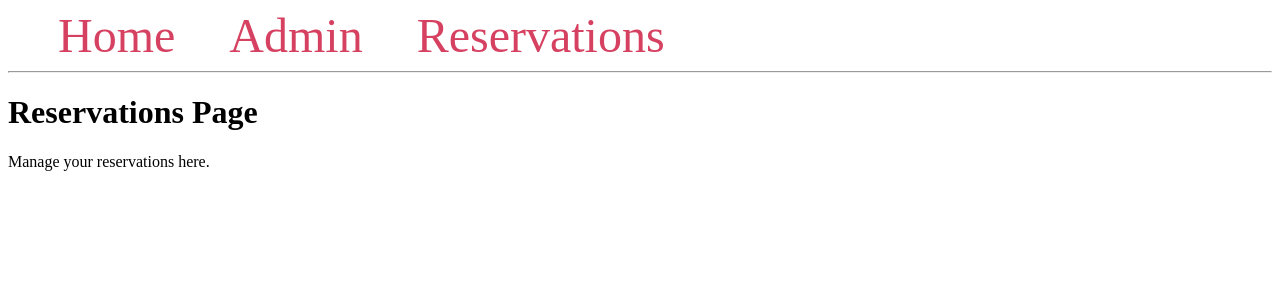
After one commit to DukeMinty/4320_FinalProject, a Flask app: page /reservations in a window 1280 px wide. The commit adds this page. Shown: the top 300 px of the page. Run offline with Flask 3, Linux system fonts and the light colour scheme.

Commit message:
Made admin and reservation pages

```diff
--- a/app.py
+++ b/app.py
@@ -11,4 +11,12 @@ def index():
 
     return render_template('index.html')
 
+@app.route('/admin')
+def admin():
+    return render_template('admin.html')
+
+@app.route('/reservations')
+def reservations():
+    return render_template('reservations.html')
+
 app.run()
--- a/templates/base.html
+++ b/templates/base.html
@@ -28,9 +28,9 @@
 <body>
     <nav>
         <!--Top level URLs to be given functionality later-->
-        <a href="#">Home</a>
-        <a href="#">Admin</a>
-        <a href="#">Reservations</a>
+        <a href="{{ url_for('index') }}">Home</a>
+        <a href="{{ url_for('admin') }}">Admin</a>
+        <a href="{{ url_for('reservations') }}">Reservations</a>
     </nav>
     <hr>
     <div class="content">
--- /dev/null
+++ b/templates/reservations.html
@@ -0,0 +1,8 @@
+{% extends 'base.html' %}
+
+{% block title %} Reservations {% endblock %}
+
+{% block content %}
+    <h1>Reservations Page</h1>
+    <p>Manage your reservations here.</p>
+{% endblock %}
```
Also changed, not shown: templates/admin.html (added, +7 -0 lines).
